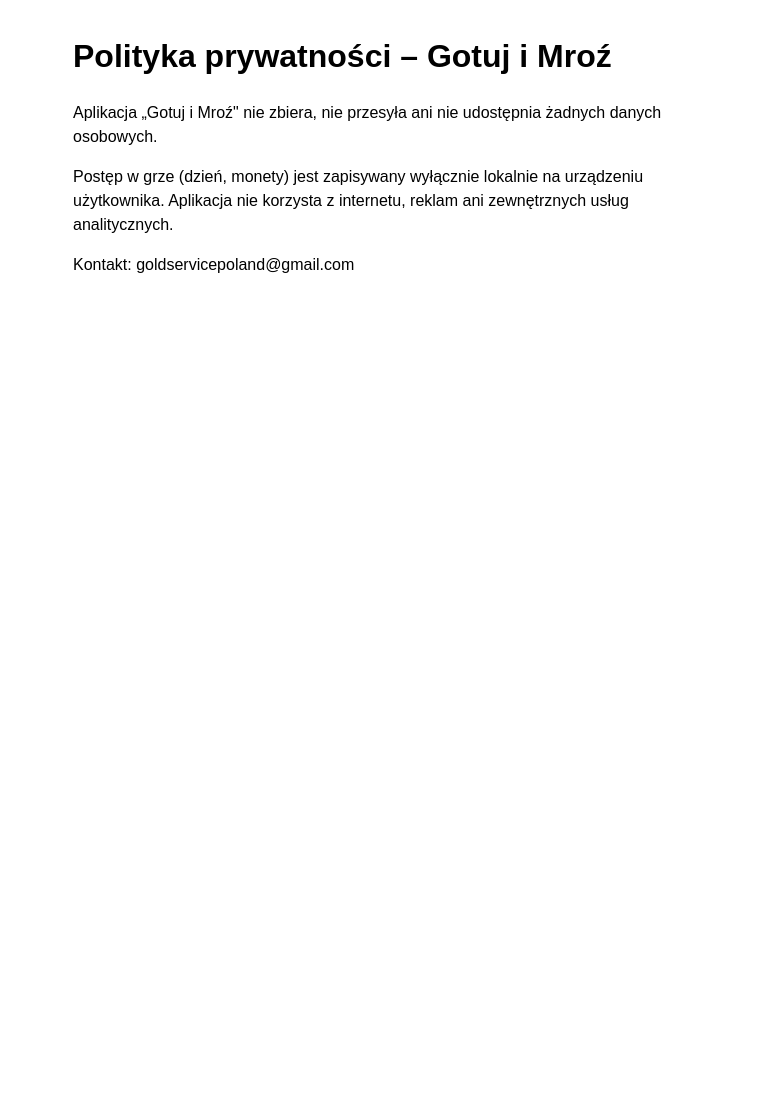
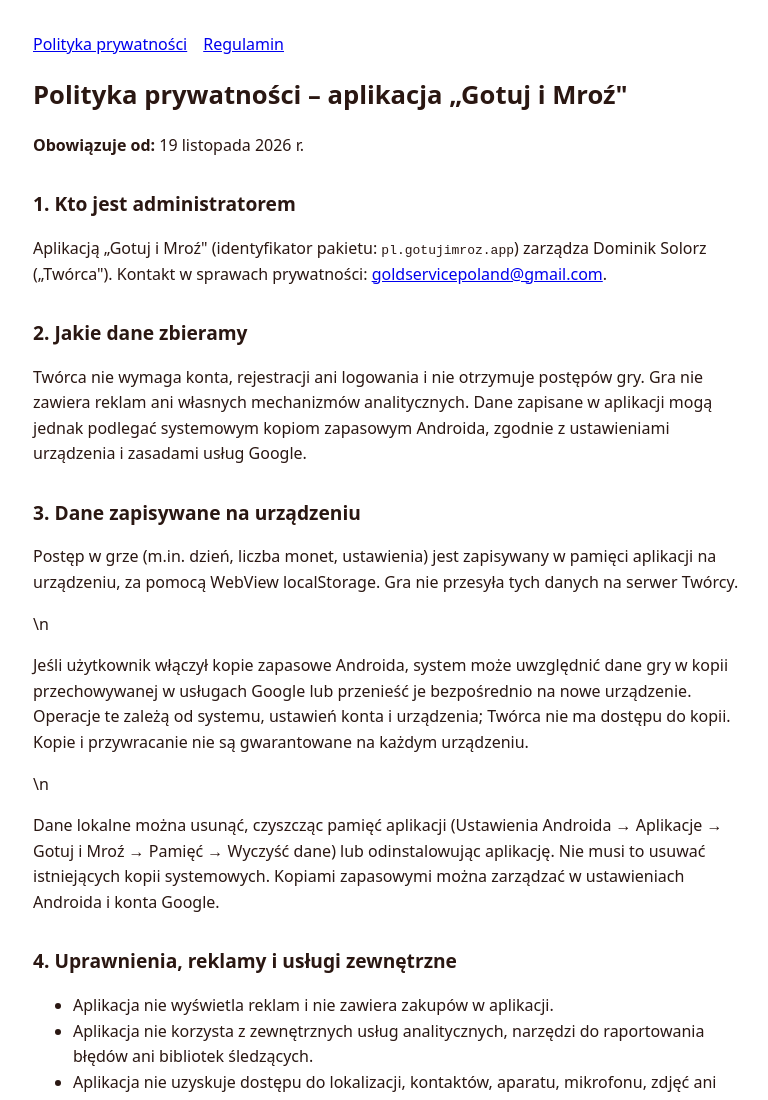
Before and after one commit to DominikSolorz/gotuj-i-mroz-prywatnosc, a website: page gotuj-i-mroz/store/polityka-prywatnosci.html in a window 1280 px wide. Shown: the top 1100 px of the page, without its empty margins (247-1015 px from the left). Before the commit the page ends 800 px from the top, so only its background shows below. Drawn offline with Linux system fonts and the light colour scheme.

Commit message:
Ujednolić politykę prywatności z zasadami backupu Androida

```diff
--- a/gotuj-i-mroz/store/polityka-prywatnosci.html
+++ b/gotuj-i-mroz/store/polityka-prywatnosci.html
@@ -1,7 +1,41 @@
-<!doctype html><html lang="pl"><head><meta charset="utf-8"><meta name="viewport" content="width=device-width,initial-scale=1"><title>Polityka prywatności – Gotuj i Mroź</title></head>
-<body style="font-family:sans-serif;max-width:640px;margin:2em auto;padding:0 1em;line-height:1.5">
-<h1>Polityka prywatności – Gotuj i Mroź</h1>
-<p>Aplikacja „Gotuj i Mroź" nie zbiera, nie przesyła ani nie udostępnia żadnych danych osobowych.</p>
-<p>Postęp w grze (dzień, monety) jest zapisywany wyłącznie lokalnie na urządzeniu użytkownika. Aplikacja nie korzysta z internetu, reklam ani zewnętrznych usług analitycznych.</p>
-<p>Kontakt: goldservicepoland@gmail.com</p>
-</body></html>
+<!doctype html>
+<html lang="pl">
+<head>
+<meta charset="utf-8">
+<meta name="viewport" content="width=device-width,initial-scale=1">
+<title>Polityka prywatności – Gotuj i Mroź</title>
+<style>body{font-family:system-ui,sans-serif;max-width:720px;margin:2em auto;padding:0 1em;line-height:1.6;color:#2a1712}h1{font-size:1.6em}h2{font-size:1.2em;margin-top:1.6em}nav a{margin-right:1em}</style>
+</head>
+<body>
+<nav><a href="index.html">Polityka prywatności</a><a href="regulamin.html">Regulamin</a></nav>
+<h1>Polityka prywatności – aplikacja „Gotuj i Mroź"</h1>
+<p><strong>Obowiązuje od:</strong> 19 listopada 2026 r.</p>
+
+<h2>1. Kto jest administratorem</h2>
+<p>Aplikacją „Gotuj i Mroź" (identyfikator pakietu: <code>pl.gotujimroz.app</code>) zarządza Dominik Solorz („Twórca"). Kontakt w sprawach prywatności: <a href="mailto:goldservicepoland@gmail.com">goldservicepoland@gmail.com</a>.</p>
+
+<h2>2. Jakie dane zbieramy</h2>
+<p>Twórca nie wymaga konta, rejestracji ani logowania i nie otrzymuje postępów gry. Gra nie zawiera reklam ani własnych mechanizmów analitycznych. Dane zapisane w aplikacji mogą jednak podlegać systemowym kopiom zapasowym Androida, zgodnie z ustawieniami urządzenia i zasadami usług Google.</p>
+
+<h2>3. Dane zapisywane na urządzeniu</h2>
+<p>Postęp w grze (m.in. dzień, liczba monet, ustawienia) jest zapisywany w pamięci aplikacji na urządzeniu, za pomocą WebView localStorage. Gra nie przesyła tych danych na serwer Twórcy.</p>\n<p>Jeśli użytkownik włączył kopie zapasowe Androida, system może uwzględnić dane gry w kopii przechowywanej w usługach Google lub przenieść je bezpośrednio na nowe urządzenie. Operacje te zależą od systemu, ustawień konta i urządzenia; Twórca nie ma dostępu do kopii. Kopie i przywracanie nie są gwarantowane na każdym urządzeniu.</p>\n<p>Dane lokalne można usunąć, czyszcząc pamięć aplikacji (Ustawienia Androida → Aplikacje → Gotuj i Mroź → Pamięć → Wyczyść dane) lub odinstalowując aplikację. Nie musi to usuwać istniejących kopii systemowych. Kopiami zapasowymi można zarządzać w ustawieniach Androida i konta Google.</p>
+
+<h2>4. Uprawnienia, reklamy i usługi zewnętrzne</h2>
+<ul>
+<li>Aplikacja nie wyświetla reklam i nie zawiera zakupów w aplikacji.</li>
+<li>Aplikacja nie korzysta z zewnętrznych usług analitycznych, narzędzi do raportowania błędów ani bibliotek śledzących.</li>
+<li>Aplikacja nie uzyskuje dostępu do lokalizacji, kontaktów, aparatu, mikrofonu, zdjęć ani plików użytkownika.</li>
+<li>Aplikacja działa w pełni offline. Do działania nie jest potrzebne połączenie z internetem.</li>
+<li>Aplikacja może używać wibracji urządzenia jako sygnału w grze.</li>
+</ul>
+
+<h2>5. Dzieci</h2>
+<p>Gra nie wymaga podawania danych osobowych ani zakładania konta. Nie zawiera własnych narzędzi śledzących. Systemowe kopie zapasowe są obsługiwane przez Androida zgodnie z ustawieniami urządzenia. Przeznaczenie wiekowe aplikacji określają informacje w Google Play.</p>
+
+<h2>6. Twoje prawa</h2>
+<p>Twórca nie ma dostępu do lokalnych postępów gry ani kopii zapasowych obsługiwanych przez system. W sprawach dotyczących aplikacji lub prywatności możesz napisać na adres podany w pkt 1. Jeżeli uznasz, że doszło do naruszenia przepisów o ochronie danych osobowych, możesz wnieść skargę do Prezesa Urzędu Ochrony Danych Osobowych (uodo.gov.pl).</p>
+
+<h2>7. Zmiany polityki</h2>
+<p>Jeśli polityka ulegnie zmianie (np. po dodaniu nowych funkcji), nowa wersja zostanie opublikowana pod tym adresem wraz z datą obowiązywania.</p>
+</body>
+</html>
```
